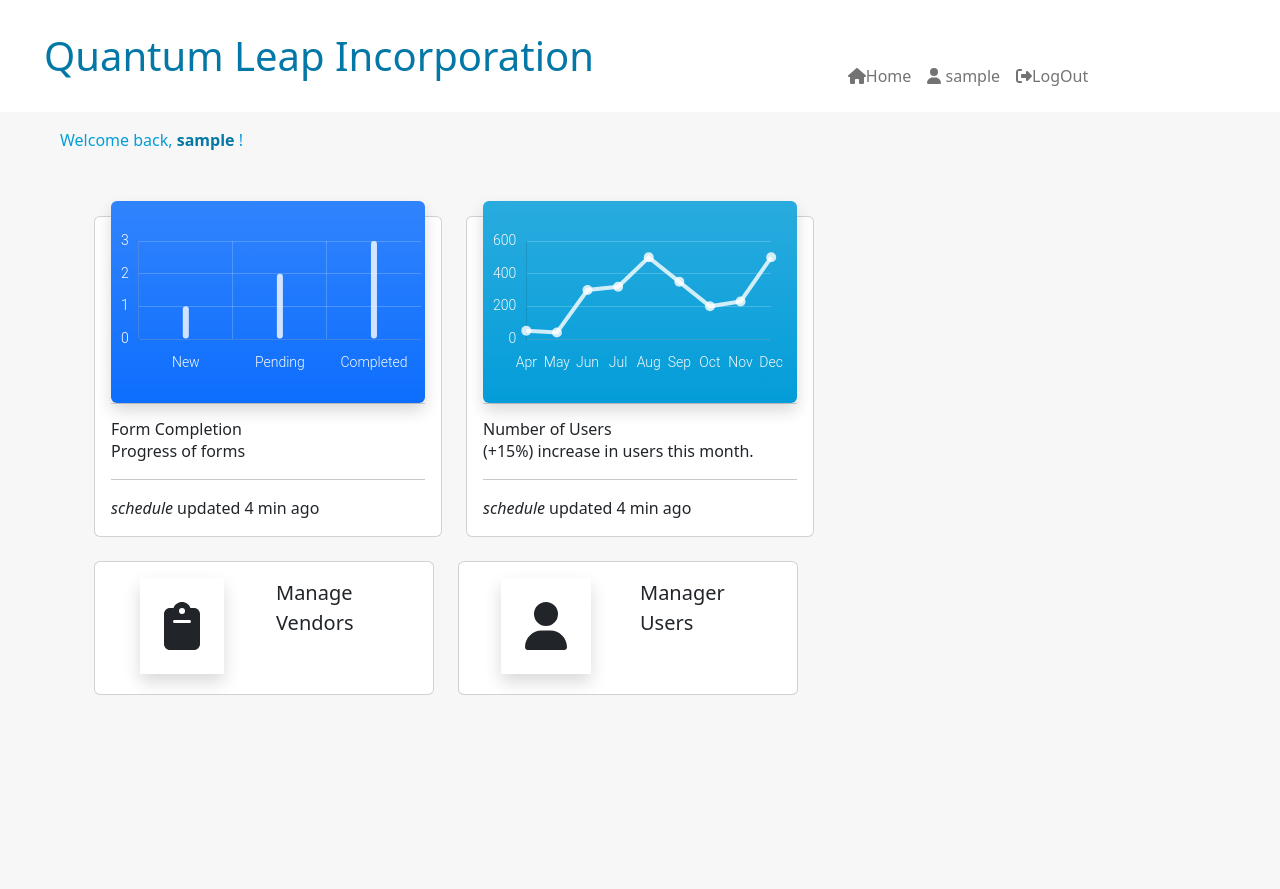
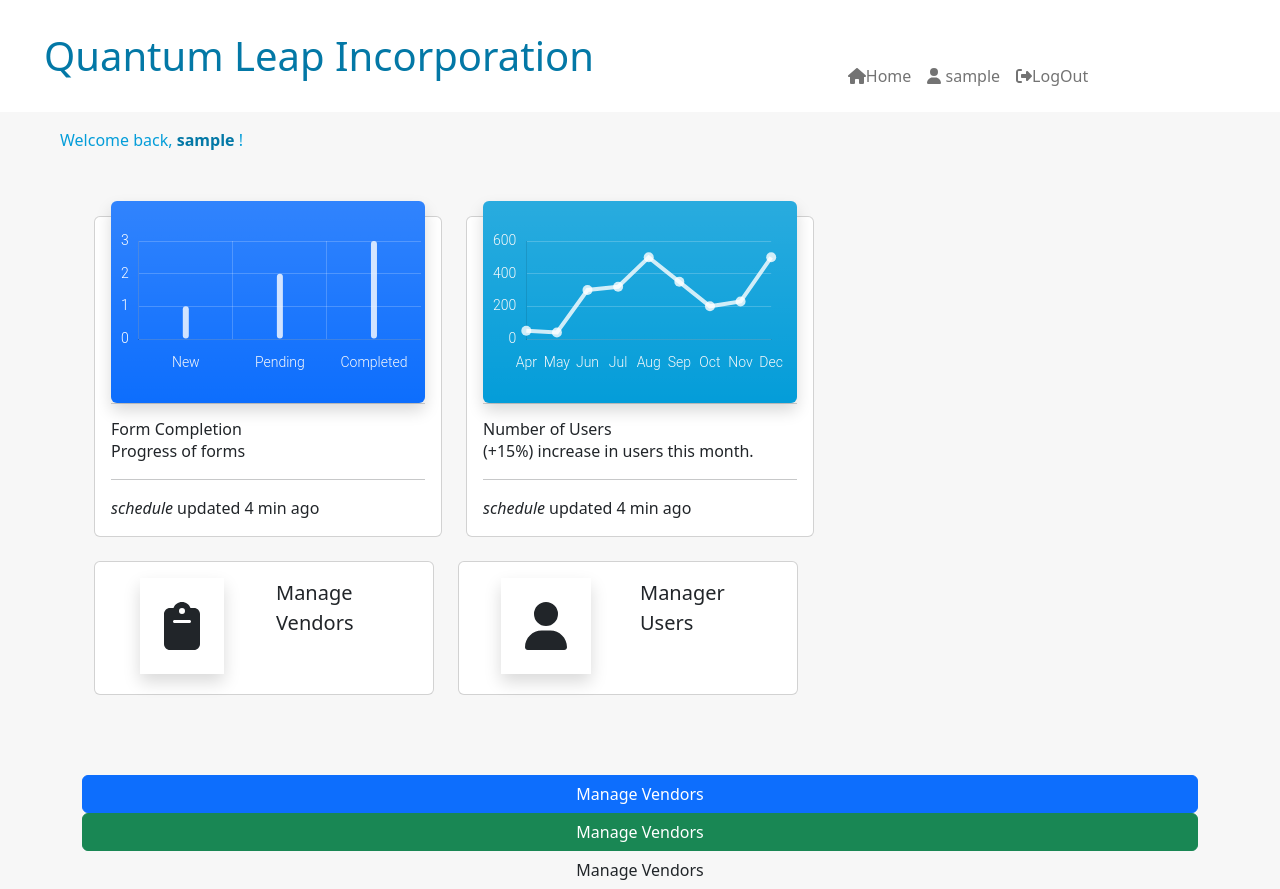
Before and after one commit to TeoSean00/Vendor_Form_Management_System_Frontend, a Vue app: page / in a window 1280 px wide. Before the commit the page ends 800 px from the top, so only its background shows below. Built offline with nearby package versions, Linux system fonts and the light colour scheme; sample sign-in values are in the browser's storage.

Commit message:
update ManageVendorView

```diff
--- a/src/views/AdminView.vue
+++ b/src/views/AdminView.vue
@@ -1,6 +1,13 @@
 <template>
   <div class="container">
     <Dashboard />
+    <div class="container">
+      <div class="row mt-4">
+        <button class="btn btn-primary">Manage Vendors</button>
+        <button class="btn btn-success">Manage Vendors</button>
+        <button class="btn btn-background">Manage Vendors</button>
+      </div>
+    </div>
   </div>
 </template>
 
--- a/src/views/ManageVendorView.vue
+++ b/src/views/ManageVendorView.vue
@@ -191,7 +191,7 @@
 </template>
 
 <script>
-import { ref, watch } from "vue";
+import { ref, watch, computed } from "vue";
 import NavbarJP from "../components/navbar/NavbarJP.vue";
 import { useAuthStore } from "../stores/authStore";
 import { useVendorStore } from "../stores/vendorStore";
@@ -290,6 +290,7 @@ export default {
 
     return {
       users,
+      filteredNames,
       vendorList,
       newVendorName,
       newVendorNote,
```
